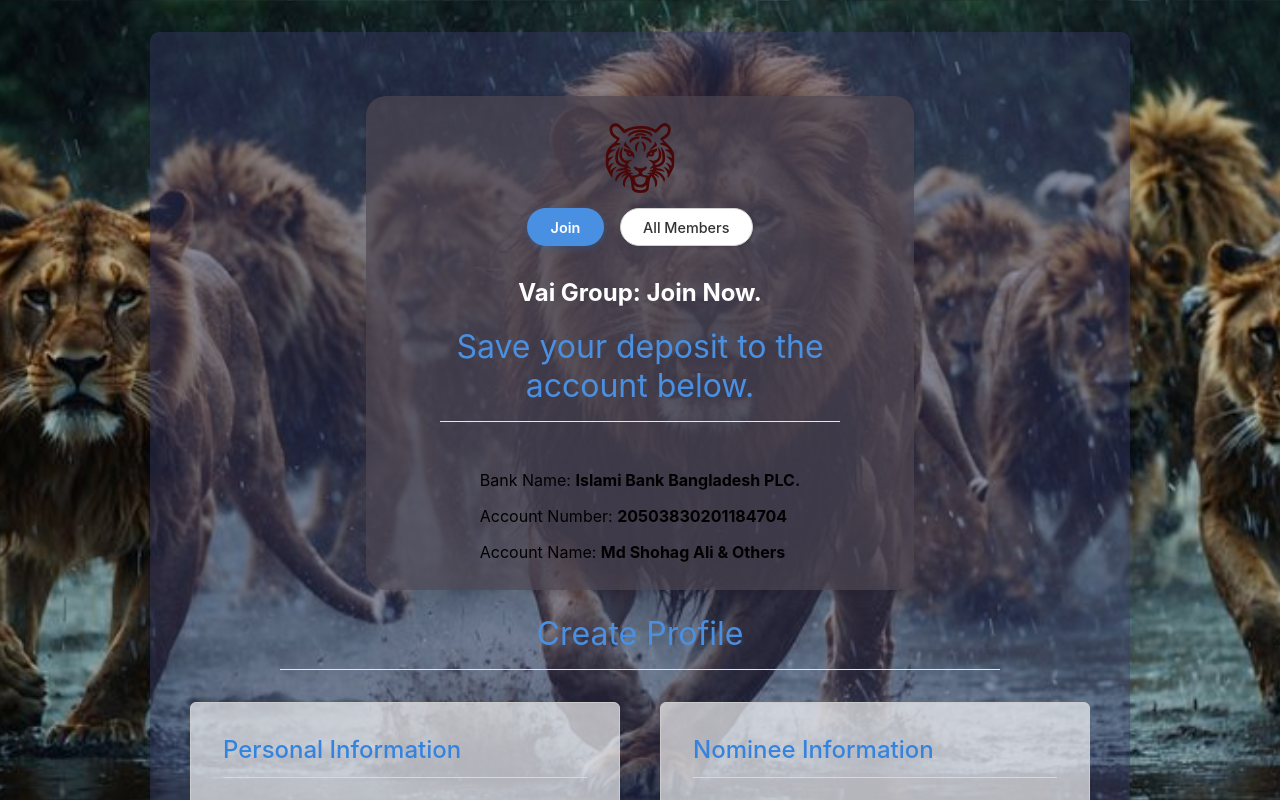
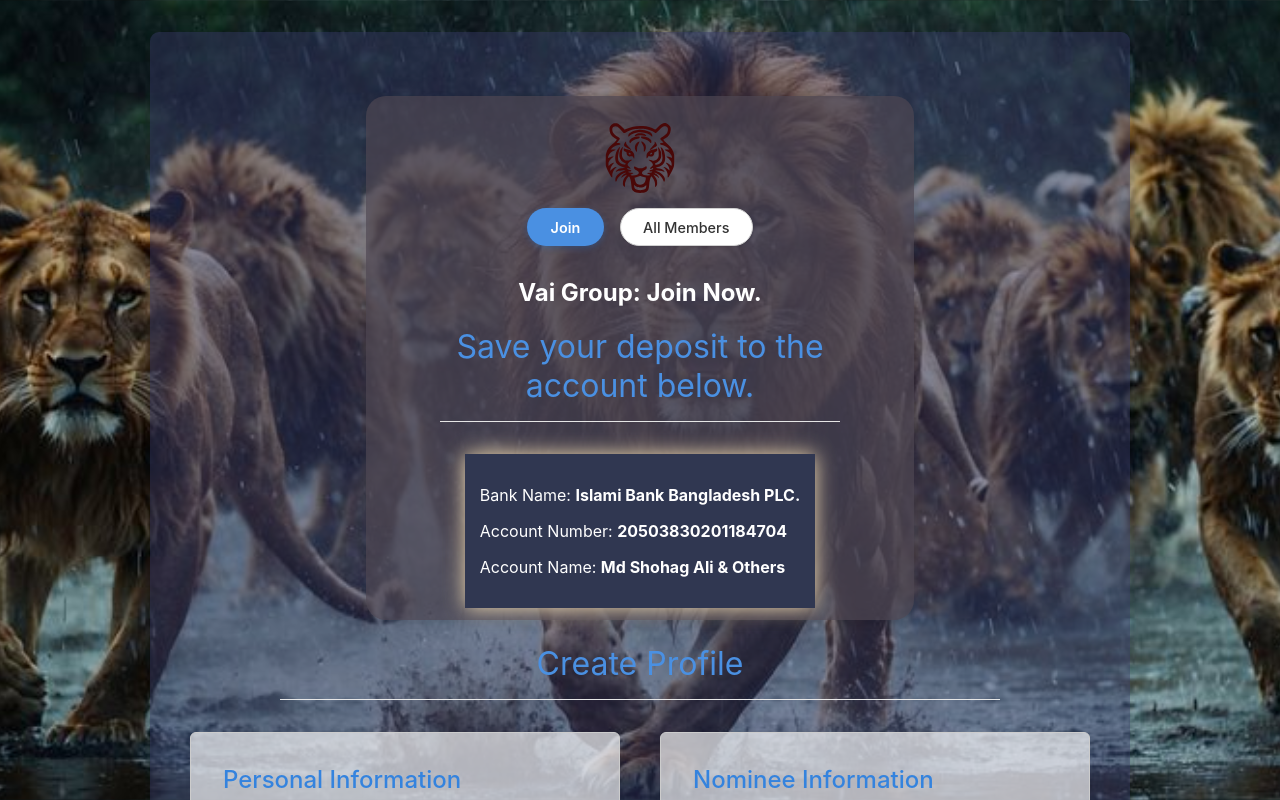
Before and after one commit to asadloveself/vai, a React (Vite) app in the folder client/: page /user/join in a window 1280 px wide. Shown: the top 800 px of the page. Built offline with nearby package versions, Linux system fonts and the light colour scheme.

Commit message:
Update ProfileNav.jsx

```diff
--- a/client/src/ProfileNav.jsx
+++ b/client/src/ProfileNav.jsx
@@ -19,7 +19,7 @@ export default function ProfileNav(){
       Vai Group: Join Now.
     </h1>
             <h2>Save your deposit to the account below.</h2>
-            <div>
+            <div className="bank-info" >
                 <p>
                 Bank Name: <b>Islami Bank Bangladesh PLC.</b> </p>
                 <p>Account Number: <b>20503830201184704</b> </p>
```
